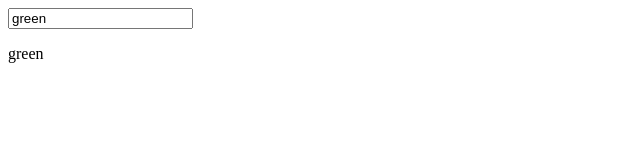
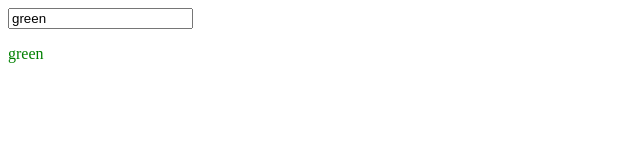
Before and after one commit to Savon817/CodeLabs-Angular, an Angular app in the folder class-12/class-12-exercises/: page / in a window 1280 px wide. Shown: the top 160 px of the page, without its empty margins (0-640 px from the left). Built offline with nearby package versions, Linux system fonts and the light colour scheme.

Commit message:
worked on class 12 exercise 9

```diff
--- a/class-12/class-12-exercises/src/app/app.component.html
+++ b/class-12/class-12-exercises/src/app/app.component.html
@@ -1,2 +1,2 @@
-<input type="text" [ngModel]="changeColor">
-<p>{{changeColor}}</p>
+<input type="text" [(ngModel)]="changeColor" >
+<p [ngStyle]="{color: changeColor}">{{changeColor}}</p>
```
